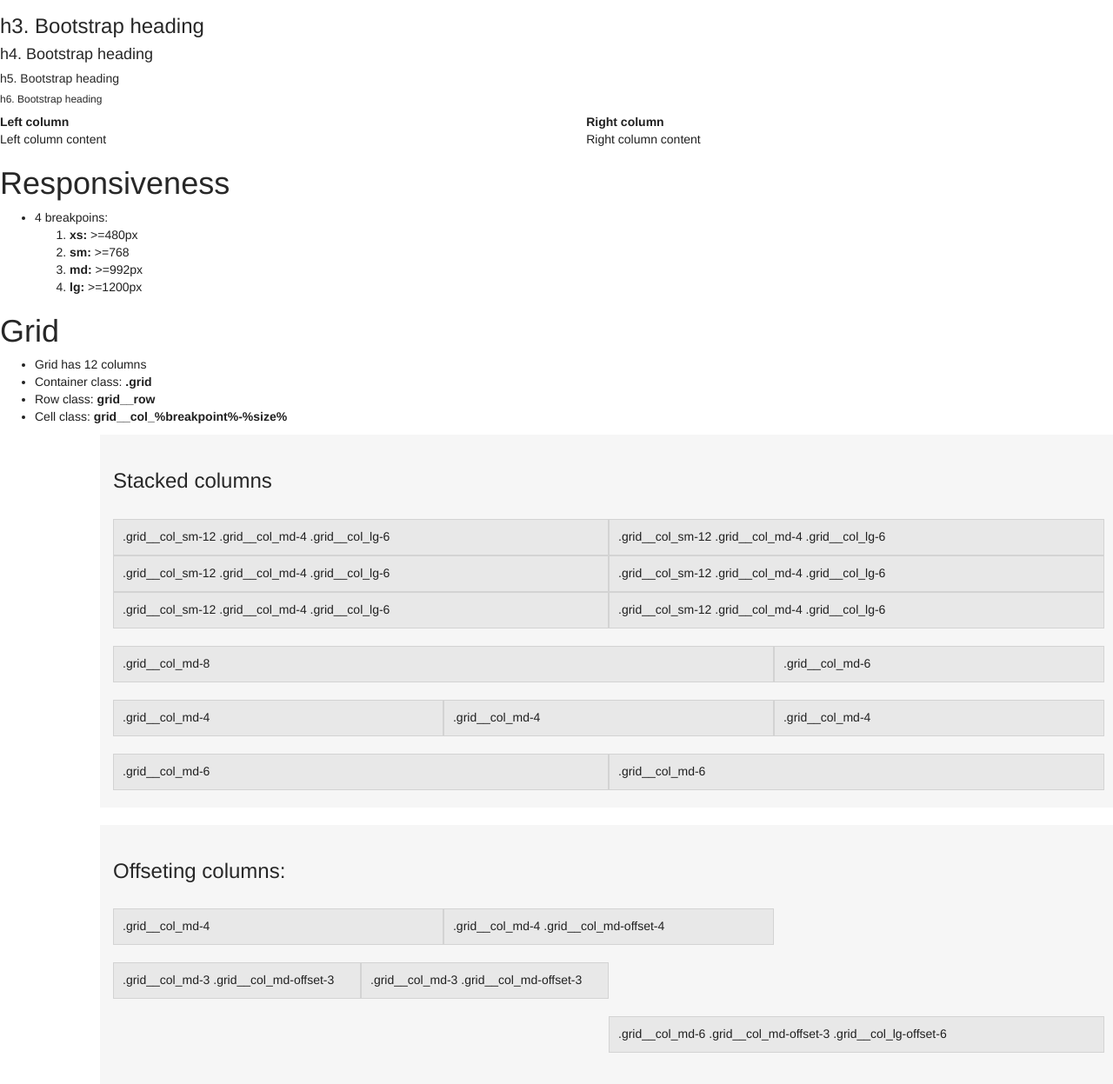
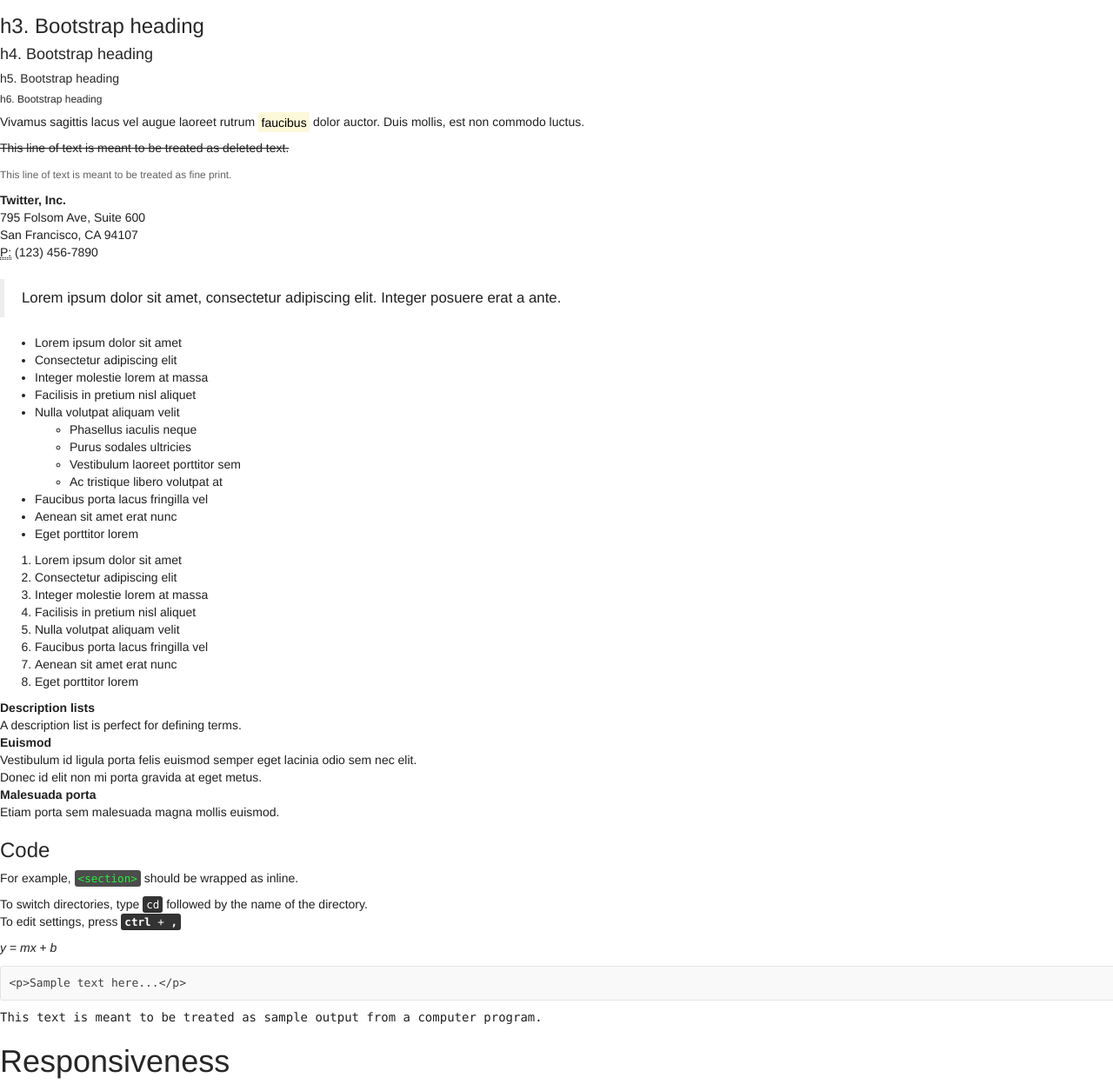
Before and after one commit to PSDCoder/scss-base-set, a website: page demo/index.html in a window 1280 px wide. Shown: the part 222-1469 px from the top of the page at 87% size. Drawn offline with Linux system fonts and the light colour scheme.

Commit message:
Added styles for code and fixes in typography

```diff
--- a/demo/index.html
+++ b/demo/index.html
@@ -18,6 +18,7 @@
                 <a class="demo-items__list-link" href="#demo-grid">Grid</a>
             </li>
         </ul>
+
     </div>
     <section id="demo-typography">
         <h1>Typography</h1>
@@ -28,16 +29,69 @@
         <h4>h4. Bootstrap heading</h4>
         <h5>h5. Bootstrap heading</h5>
         <h6>h6. Bootstrap heading</h6>
-        <table>
-            <tr>
-                <th>Left column</th>
-                <th>Right column</th>
-            </tr>
-            <tr>
-                <td>Left column content</td>
-                <td>Right column content</td>
-            </tr>
-        </table>
+        <p>Vivamus sagittis lacus vel augue laoreet rutrum <mark>faucibus</mark> dolor auctor. Duis mollis, est non commodo luctus.</p>
+        <p><del>This line of text is meant to be treated as deleted text.</del></p>
+        <p><small>This line of text is meant to be treated as fine print.</small></p>
+        <address>
+            <strong>Twitter, Inc.</strong><br>
+            795 Folsom Ave, Suite 600<br>
+            San Francisco, CA 94107<br>
+            <abbr title="Phone">P:</abbr> (123) 456-7890
+        </address>
+        <blockquote>
+            <p>Lorem ipsum dolor sit amet, consectetur adipiscing elit. Integer posuere erat a ante.</p>
+        </blockquote>
+        <ul>
+            <li>Lorem ipsum dolor sit amet</li>
+            <li>Consectetur adipiscing elit</li>
+            <li>Integer molestie lorem at massa</li>
+            <li>Facilisis in pretium nisl aliquet</li>
+            <li>Nulla volutpat aliquam velit
+                <ul>
+                    <li>Phasellus iaculis neque</li>
+                    <li>Purus sodales ultricies</li>
+                    <li>Vestibulum laoreet porttitor sem</li>
+                    <li>Ac tristique libero volutpat at</li>
+                </ul>
+            </li>
+            <li>Faucibus porta lacus fringilla vel</li>
+            <li>Aenean sit amet erat nunc</li>
+            <li>Eget porttitor lorem</li>
+        </ul>
+        <ol>
+            <li>Lorem ipsum dolor sit amet</li>
+            <li>Consectetur adipiscing elit</li>
+            <li>Integer molestie lorem at massa</li>
+            <li>Facilisis in pretium nisl aliquet</li>
+            <li>Nulla volutpat aliquam velit</li>
+            <li>Faucibus porta lacus fringilla vel</li>
+            <li>Aenean sit amet erat nunc</li>
+            <li>Eget porttitor lorem</li>
+        </ol>
+        <dl>
+            <dt>Description lists</dt>
+            <dd>A description list is perfect for defining terms.</dd>
+            <dt>Euismod</dt>
+            <dd>Vestibulum id ligula porta felis euismod semper eget lacinia odio sem nec elit.</dd>
+            <dd>Donec id elit non mi porta gravida at eget metus.</dd>
+            <dt>Malesuada porta</dt>
+            <dd>Etiam porta sem malesuada magna mollis euismod.</dd>
+        </dl>
+        <h3>Code</h3>
+        <p>For example, <code>&lt;section&gt;</code> should be wrapped as inline.</p>
+        <p>
+            To switch directories, type <kbd>cd</kbd> followed by the name of the directory.<br>
+            To edit settings, press <kbd><kbd>ctrl</kbd> + <kbd>,</kbd></kbd>
+        </p>
+        <p>
+            <var>y</var> = <var>m</var><var>x</var> + <var>b</var>
+        </p>
+        <p>
+            <pre>&lt;p&gt;Sample text here...&lt;/p&gt;</pre>
+        </p>
+        <p>
+            <samp>This text is meant to be treated as sample output from a computer program.</samp>
+        </p>
     </section>
     <section id="demo-grid">
         <h1>Responsiveness</h1>
--- a/src/_variables.scss
+++ b/src/_variables.scss
@@ -67,9 +67,22 @@
 $typography-headings-line-height:           1.1 !default;
 $typography-headings-color:                 $text-header !default;
 
-$typography-blockquote-font-size:           $typography-font-size-base * 1.5;
-$typography-blockquote-line-height:         floor($typography-line-height-base * 1.5);
-$typography-blockquote-border-color:        $text-muted;
+$typography-blockquote-font-size:           $typography-font-size-base * 1.2 !default;
+$typography-blockquote-line-height:         floor($typography-line-height-base * 1.2) !default;
+$typography-blockquote-border-color:        #eee !default;
+
+$typography-small-color:                    tint($text-main, 30%) !default;
+$typography-mark-bg-color:                  #fdf8da !default;
+
+$typography-code-color:                     #28ed3d !default;
+$typography-code-bg-color:                  rgba(0, 0, 0, .7) !default;
+
+$typography-kbd-color:                      #fff !default;
+$typography-kbd-bg-color:                   #333 !default;
+
+$typography-pre-color: #414141 !default;
+$typography-pre-bg-color: #f9f9f9 !default;
+$typography-pre-border-color: #e4e4e4 !default;
 
 //links
 $link-color:                                shade($theme-color-primary, 10%) !default;
@@ -79,7 +92,7 @@
 $link-decoration:                           none !default;
 $link-decoration-hover:                     underline !default;
 $link-decoration-focus:                     underline !default;
-$link-decoration-active:                     underline !default;
+$link-decoration-active:                    underline !default;
 
 //forms
 
@@ -93,6 +106,7 @@
 
 //===== GLOBAL =====
 $main-bg-color:                           #fff !default;
+$main-border-radius:                      3px !default;
 $main-border-color:                       #e6e6e6 !default;
 $main-font-family:                        $typography-font-family-sans-serif !default;
 $main-font-size:                          $typography-font-size-base !default;
--- /dev/null
+++ b/src/base/_code.scss
@@ -0,0 +1,53 @@
+code,
+kbd,
+pre,
+samp {
+  font-family: $typography-font-family-monospace;
+}
+
+code {
+  padding: 2px 4px;
+  font-size: 90%;
+  color: $typography-code-color;
+  background-color: $typography-code-bg-color;
+  border-radius: $main-border-radius;
+}
+
+kbd {
+  padding: 2px 4px;
+  font-size: 90%;
+  color: $typography-kbd-color;
+  background-color: $typography-kbd-bg-color;
+  border-radius: $main-border-radius;
+  box-shadow: inset 0 -1px 0 rgba(0,0,0,.25);
+
+  kbd {
+    padding: 0;
+    font-size: 100%;
+    font-weight: bold;
+    box-shadow: none;
+  }
+}
+
+pre {
+  display: block;
+  padding: ($typography-line-height-computed - 1) / 2;
+  margin: 0 0 $typography-line-height-computed / 2;
+  font-size: $typography-font-size-base - 1;
+  line-height: $typography-line-height-base;
+  word-break: break-all;
+  word-wrap: break-word;
+  color: $typography-pre-color;
+  background-color: $typography-pre-bg-color;
+  border: 1px solid $typography-pre-border-color;
+  border-radius: $main-border-radius;
+
+  code {
+    padding: 0;
+    font-size: inherit;
+    color: inherit;
+    white-space: pre-wrap;
+    background-color: transparent;
+    border-radius: 0;
+  }
+}
--- a/src/base/_typography.scss
+++ b/src/base/_typography.scss
@@ -1,4 +1,9 @@
-h1, h2, h3, h4, h5, h6 {
+h1,
+h2,
+h3,
+h4,
+h5,
+h6 {
   font-family: $typography-font-family-sans-serif;
   font-weight: $typography-headings-font-weight;
   line-height: $typography-headings-line-height;
@@ -11,7 +16,9 @@
   }
 }
 
-h1, h2, h3 {
+h1,
+h2,
+h3 {
   margin-top: $typography-line-height-computed;
   margin-bottom: $typography-line-height-computed / 2;
 
@@ -20,7 +27,9 @@
   }
 }
 
-h4, h5, h6 {
+h4,
+h5,
+h6 {
   margin-top: $typography-line-height-computed / 2;
   margin-bottom: $typography-line-height-computed / 2;
 
@@ -57,14 +66,27 @@
 }
 
 small {
+  color: $typography-small-color;
   font-size: floor(100% * $typography-font-size-small / $typography-font-size-base);
 }
 
-ul, ol {
+abbr[title] {
+  cursor: help;
+}
+
+mark {
+  background-color: #fff;
+  padding: $typography-font-size-base / 4;
+  background-color: $typography-mark-bg-color;
+}
+
+ul,
+ol {
   margin-top: 0;
   margin-bottom: $typography-line-height-computed / 2;
 
-  ul, ol {
+  ul,
+  ol {
     margin-bottom: 0;
   }
 }
@@ -74,7 +96,8 @@
   margin-bottom: $typography-line-height-computed;
 }
 
-dt, dd {
+dt,
+dd {
   line-height: $typography-line-height-base;
 }
 
--- a/src/main.scss
+++ b/src/main.scss
@@ -49,7 +49,8 @@
 @import
   'base/normalize',
   'base/common',
-  'base/typography';
+  'base/typography',
+  'base/code';
 
 //blocks
 @import
```
Also changed, not shown: dist/main.css, 1 other file.
